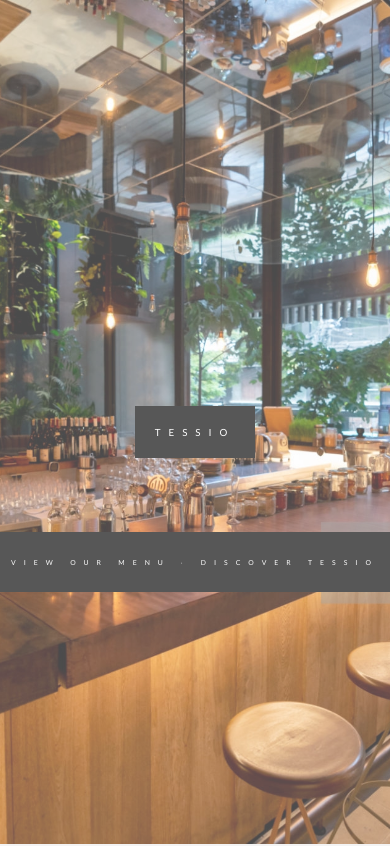
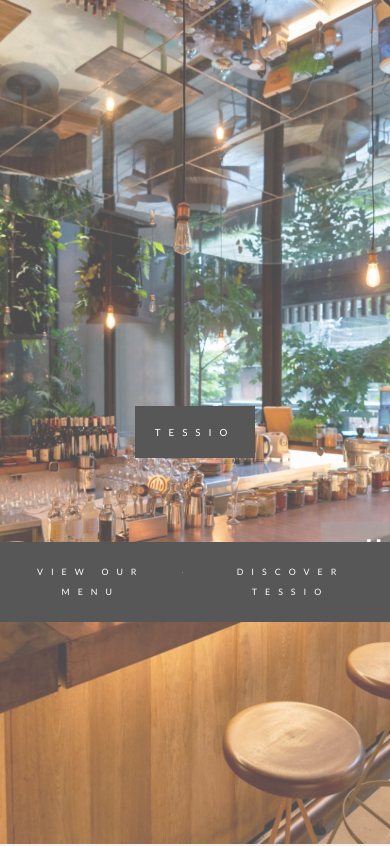
Before and after one commit to montgomeryrd/tessio, a React (Create React App) app: page / in a window 390 px wide. Shown: the top 846 px of the page. Built offline with nearby package versions, Linux system fonts and the light colour scheme.

Commit message:
mobile styling

```diff
--- a/src/components/Breadcrumbs.js
+++ b/src/components/Breadcrumbs.js
@@ -2,7 +2,7 @@ import React from 'react'
 
 const Breadcrumbs = ({text1, text2}) => {
     return (
-        <div className="ptext breadcrumbs">
+        <div className="breadcrumbs">
             <a href="#menu-list-container">
                 {text1}
             </a>
--- a/src/index.css
+++ b/src/index.css
@@ -224,6 +224,9 @@ li {
   .ptext {
     font-size: .7em;
   }
+  .breadcrumbs a {
+    font-size: 1.5em;
+  }
   .section {
     font-size: .8em;
   }
@@ -255,7 +258,7 @@ li {
     display: none;
   }
   .about-container {
-    margin: 40px -70px 0 -70px;
+    margin: 70px -70px 0 -70px;
     display: flex;
     flex-direction: column;
     justify-content: center;
```
Also changed, not shown: 1 other file (tests, documents, lock files or other folders).
